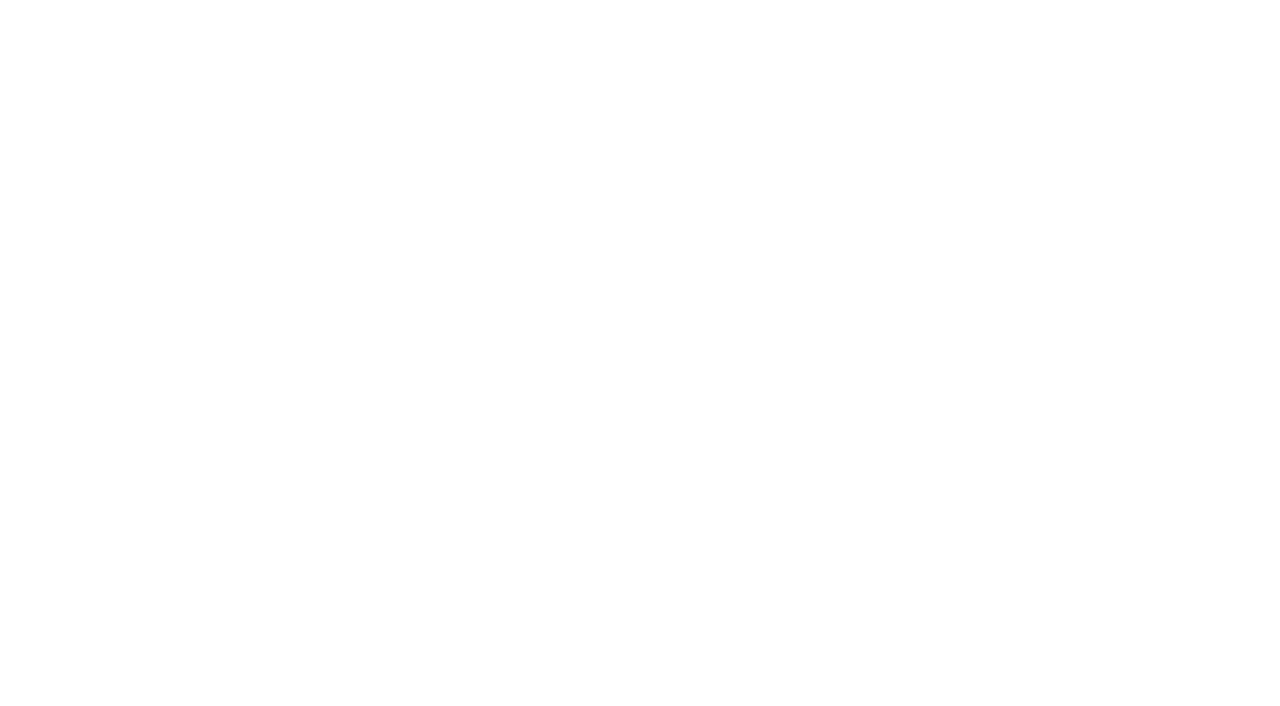
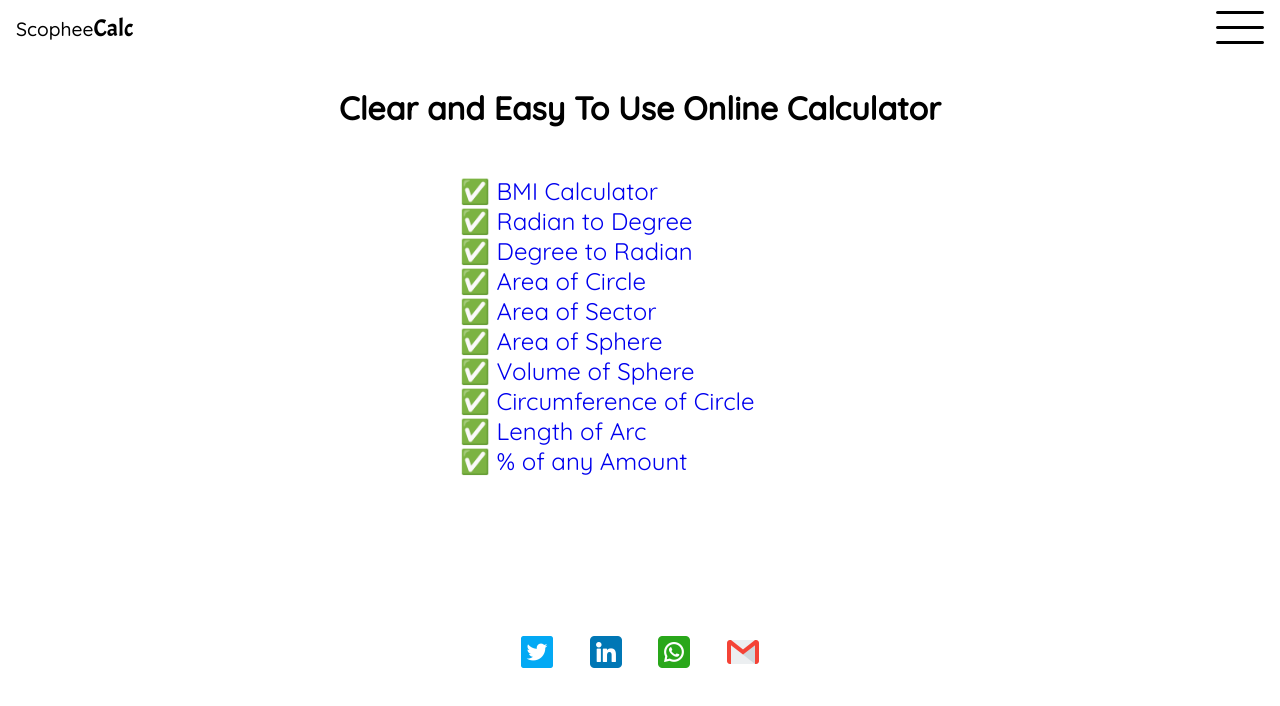
Before and after one commit to puremike/online-calculator, a plain HTML site: page index.html in a window 1280 px wide. Drawn offline with Linux system fonts and the light colour scheme.

```diff
--- a/base.css
+++ b/base.css
@@ -0,0 +1,52 @@
+body {
+  font-family: "Quicksand", sans-serif;
+  margin: 0rem 1rem;
+  text-align: center;
+}
+
+header h1 {
+  font-size: 1.2rem;
+  font-weight: 500;
+}
+
+header span {
+  font-family: "Acme", sans-serif;
+  font-size: 1.5rem;
+}
+
+header img {
+  width: 3rem;
+  height: 3rem;
+}
+
+header div {
+  display: flex;
+  align-items: center;
+  justify-content: space-between;
+}
+
+main p {
+  font-weight: bold;
+  font-size: 2rem;
+}
+main a {
+  text-decoration: none;
+}
+
+ul {
+  width: 25rem;
+  text-align: left;
+  margin: 3rem auto;
+  font-size: 1.5rem;
+}
+
+li {
+  list-style: none;
+}
+
+#contact-links img {
+  margin-top: 6rem;
+  width: 2rem;
+  height: 2rem;
+  padding: 1rem;
+}
--- a/index.html
+++ b/index.html
@@ -5,7 +5,55 @@
     <meta http-equiv="X-UA-Compatible" content="IE=edge" />
     <meta name="viewport" content="width=device-width, initial-scale=1.0" />
     <title>ScopheeCalc - Simple Online Calculator</title>
+    <link rel="preconnect" href="https://fonts.googleapis.com" />
+    <link rel="preconnect" href="https://fonts.gstatic.com" crossorigin />
+    <link
+      href="https://fonts.googleapis.com/css2?family=Acme&family=Quicksand:wght@300;400;500&display=swap"
+      rel="stylesheet"
+    />
     <link rel="stylesheet" href="base.css" />
+    <script src="app.js" defer></script>
   </head>
-  <body></body>
+  <body>
+    <header>
+      <div>
+        <h1>Scophee<span>Calc</span></h1>
+        <a href="#"><img src="./images/hamburger.png" alt="" /></a>
+      </div>
+    </header>
+    <main>
+      <aside></aside>
+      <div id="calculator-section">
+        <p>Clear and Easy To Use Online Calculator</p>
+        <ul>
+          <li><a href="#">✅ BMI Calculator</a></li>
+          <li><a href="#">✅ Radian to Degree</a></li>
+          <li><a href="#">✅ Degree to Radian</a></li>
+          <li><a href="#">✅ Area of Circle</a></li>
+          <li><a href="#">✅ Area of Sector</a></li>
+          <li><a href="#">✅ Area of Sphere</a></li>
+          <li><a href="#">✅ Volume of Sphere</a></li>
+          <li><a href="#">✅ Circumference of Circle</a></li>
+          <li><a href="#">✅ Length of Arc</a></li>
+          <li><a href="#">✅ % of any Amount</a></li>
+        </ul>
+      </div>
+
+      <div id="contact-links">
+        <a href="https://www.twitter.com/egbinolamichael"
+          ><img src="./images/twitter.png" alt=""
+        /></a>
+        <a href="https://linkedin.com/in/michaelegbinola"
+          ><img src="./images/linkedin.png" alt=""
+        /></a>
+        <a href="https://wa.me/+2348100204403">
+          <img src="./images/whatsapp.png" alt=""
+        /></a>
+        <a href="mailto:michaeloluwatobi12@gmail.com"
+          ><img src="./images/gmail.png" alt=""
+        /></a>
+      </div>
+    </main>
+    <footer></footer>
+  </body>
 </html>
```
Also changed, not shown: contact.html (added), images/close.png (added), images/gmail.png (added), images/hamburger.png (added), images/linkedin.png (added), images/twitter.png (added), images/whatsapp.png (added).
